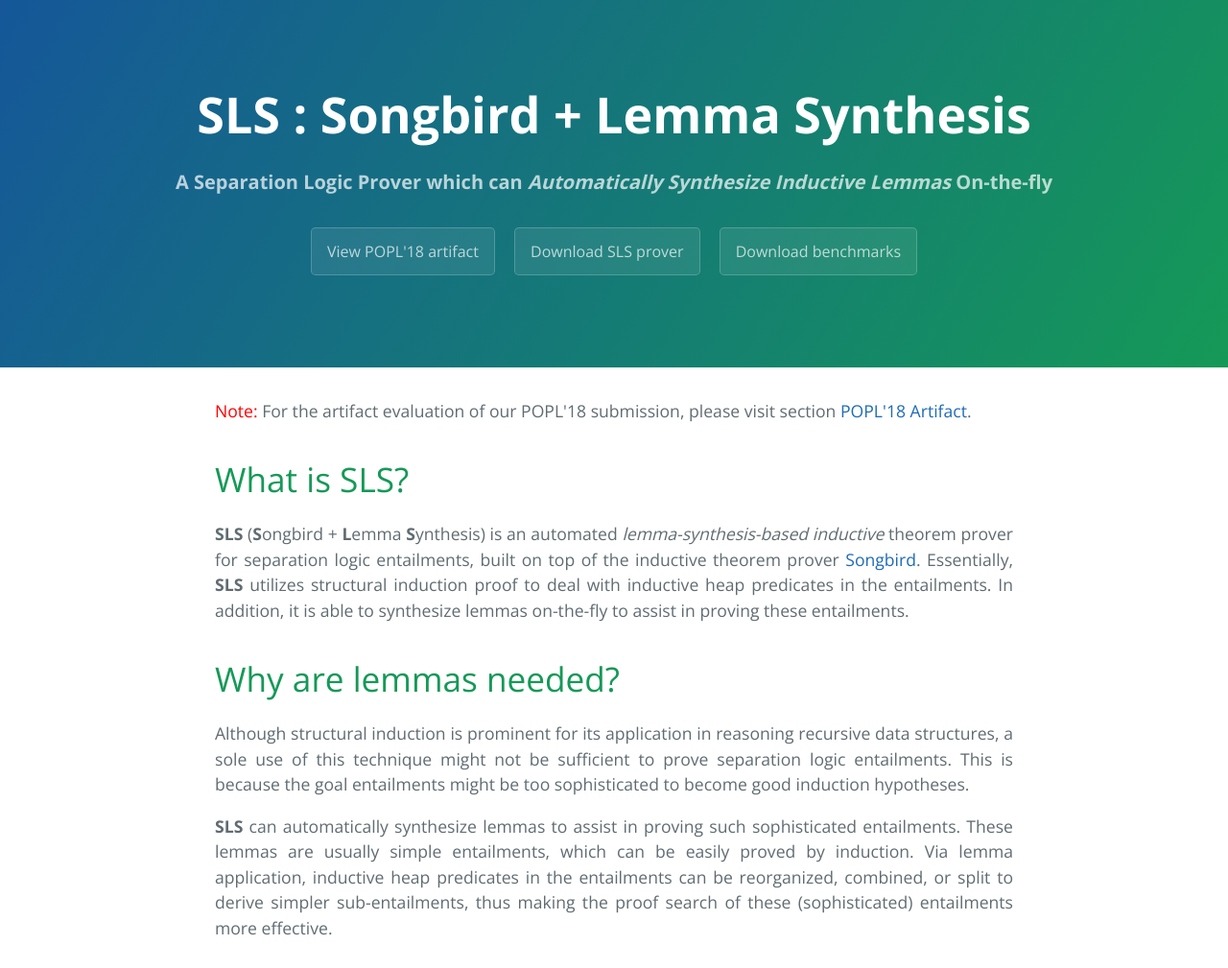
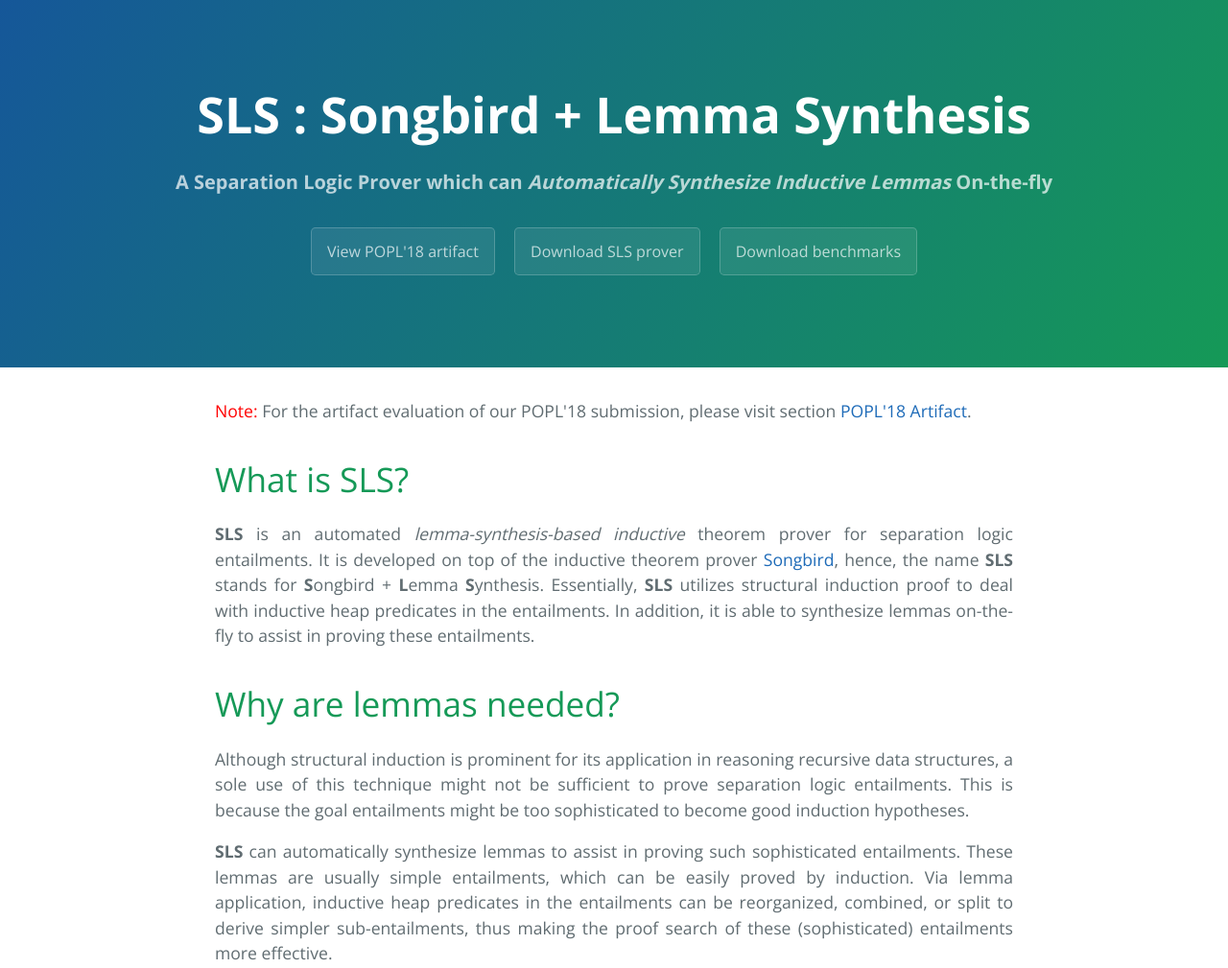
Before and after one commit to songbird-prover/songbird-prover.github.io, a website: page lemma-synthesis/index.html in a window 1280 px wide. Shown: the top 1009 px of the page at 96% size. Drawn offline with nearby package versions, Linux system fonts and the light colour scheme.

Commit message:
update lemma synthesis

```diff
--- a/lemma-synthesis/index.html
+++ b/lemma-synthesis/index.html
@@ -34,11 +34,11 @@
       </h1>
 
       <p align="justify">
-        <strong>SLS</strong> (<strong>S</strong>ongbird + <strong >L</strong >emma
-        <strong>S</strong>ynthesis) is an automated <em>lemma-synthesis-based</em>
-        <em>inductive</em> theorem prover for separation logic entailments, built
-        on top of the inductive theorem prover
-        <a href="../index.html" target="_blank">Songbird</a>. Essentially,
+        <strong>SLS</strong> is an automated <em>lemma-synthesis-based</em>
+        <em>inductive</em> theorem prover for separation logic entailments.
+        It is developed on top of the inductive theorem prover
+        <a href="../index.html" target="_blank">Songbird</a>, hence, the name <strong>SLS</strong> stands for <strong>S</strong>ongbird +
+        <strong >L</strong >emma <strong>S</strong>ynthesis. Essentially,
         <strong>SLS</strong> utilizes structural induction proof to deal with
         inductive heap predicates in the entailments. In addition, it is able to
         synthesize lemmas on-the-fly to assist in proving these entailments.
```
